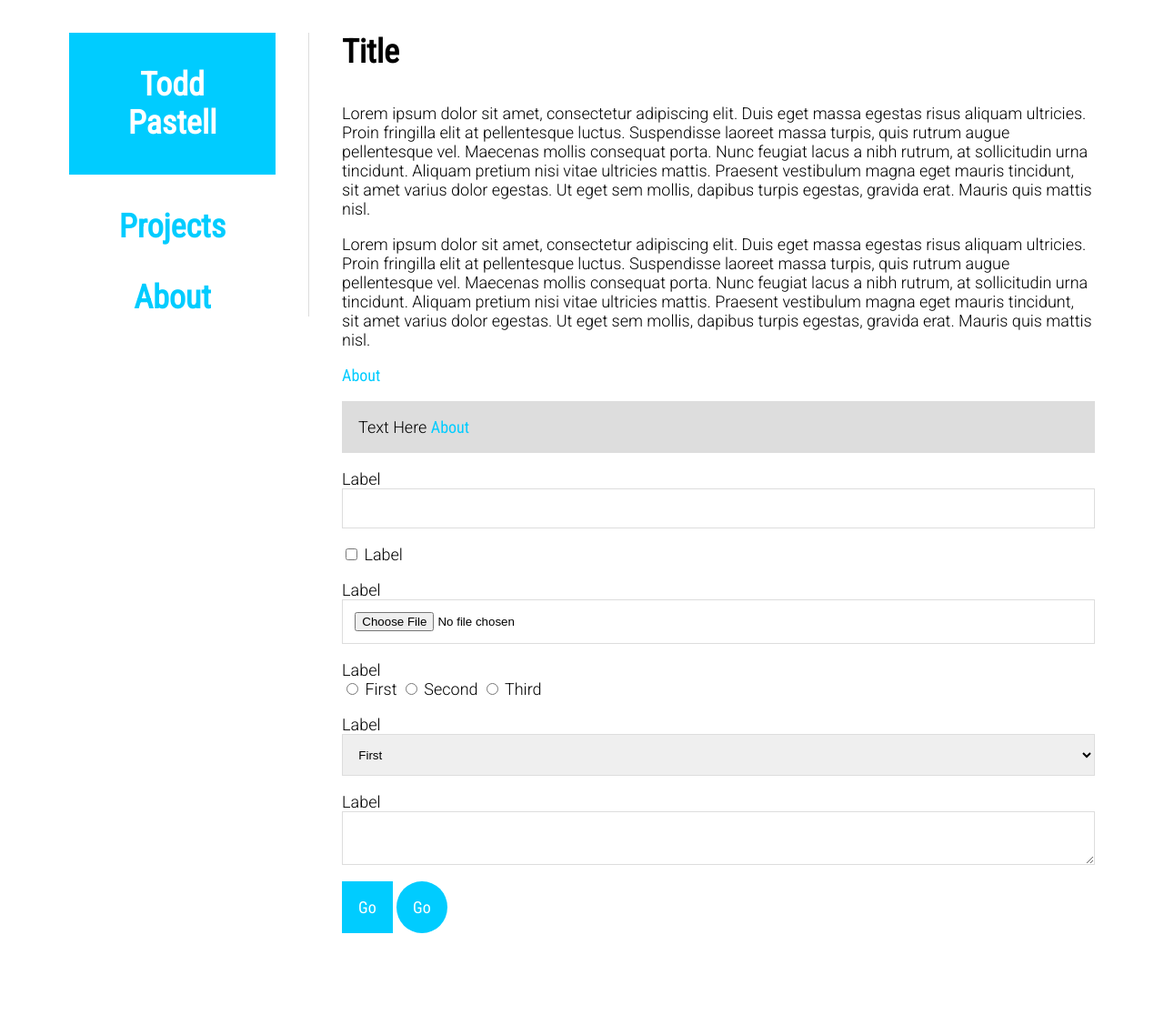
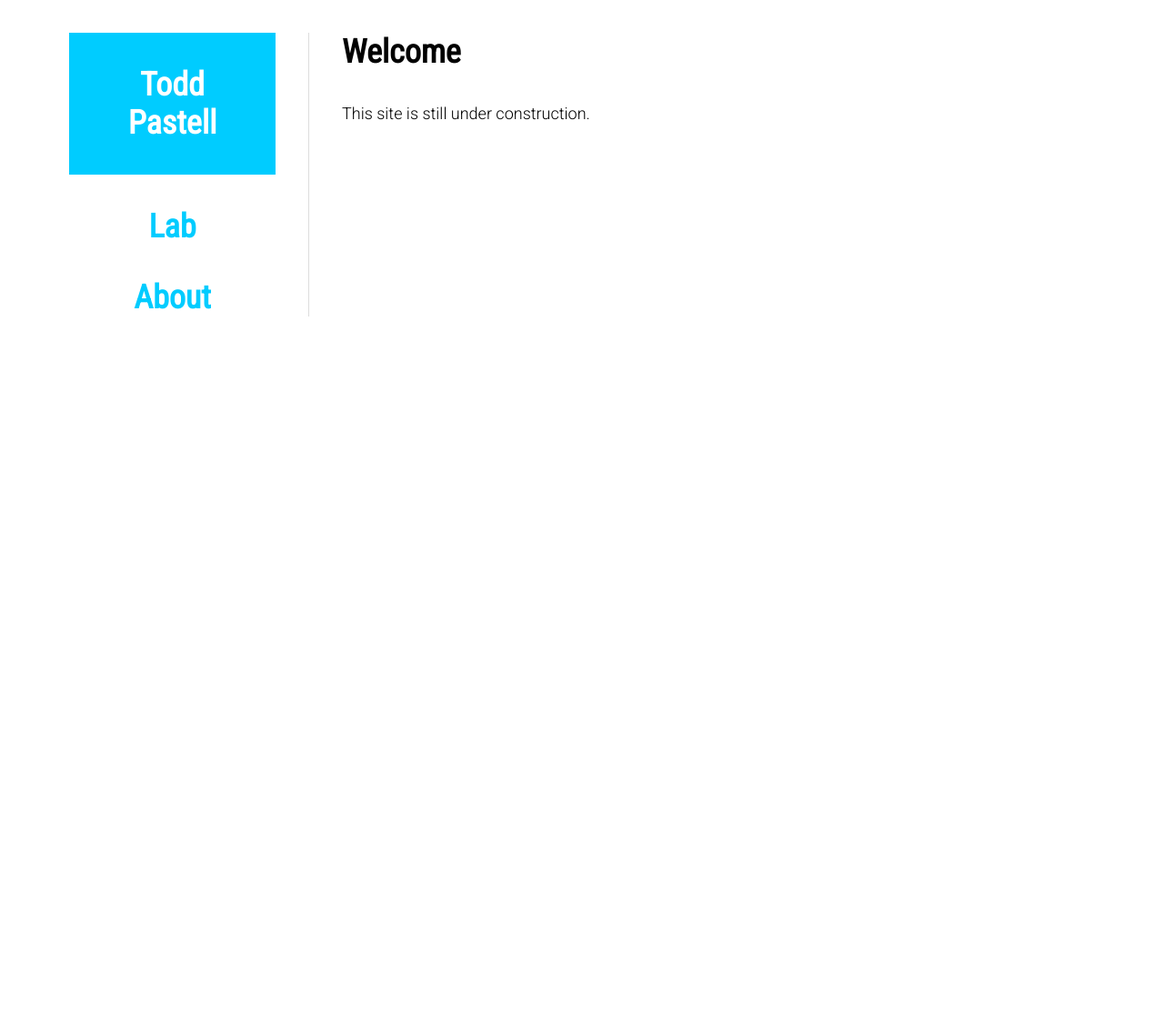
Before and after one commit to toddpastell/toddpastell.github.io, a Jekyll site: the page built from index.html, in a window 1280 px wide. Shown: the whole page at 91% size. Built offline with Jekyll 4.4.1, drawn with Linux system fonts in a browser that asks for light colours; after the commit the page ends 900 px from its top, so only the background shows below that.

Commit message:
renaming some things

```diff
--- a/_layouts/main.html
+++ b/_layouts/main.html
@@ -17,7 +25,7 @@
 				<div class="col span1-4">
 					<div class="nav pad">
 						<h1><a class="btn" href="/">Todd<br>Pastell</a></h1>
-						<h2><a href="/projects">Projects</a></h2>
+						<h2><a href="/lab">Lab</a></h2>
 						<h2><a href="#">About</a></h2>
 						<div class="hrz-rule"></div>
 					</div>
--- a/index.html
+++ b/index.html
@@ -1,55 +1,5 @@
 ---
 layout: main
 ---
-<h2>Title</h2>
-<p>Lorem ipsum dolor sit amet, consectetur adipiscing elit. Duis eget massa egestas risus aliquam ultricies. Proin fringilla elit at pellentesque luctus. Suspendisse laoreet massa turpis, quis rutrum augue pellentesque vel. Maecenas mollis consequat porta. Nunc feugiat lacus a nibh rutrum, at sollicitudin urna tincidunt. Aliquam pretium nisi vitae ultricies mattis. Praesent vestibulum magna eget mauris tincidunt, sit amet varius dolor egestas. Ut eget sem mollis, dapibus turpis egestas, gravida erat. Mauris quis mattis nisl.</p>
-<p>Lorem ipsum dolor sit amet, consectetur adipiscing elit. Duis eget massa egestas risus aliquam ultricies. Proin fringilla elit at pellentesque luctus. Suspendisse laoreet massa turpis, quis rutrum augue pellentesque vel. Maecenas mollis consequat porta. Nunc feugiat lacus a nibh rutrum, at sollicitudin urna tincidunt. Aliquam pretium nisi vitae ultricies mattis. Praesent vestibulum magna eget mauris tincidunt, sit amet varius dolor egestas. Ut eget sem mollis, dapibus turpis egestas, gravida erat. Mauris quis mattis nisl.</p>
-<a href="#">About</a>
-<p class="well">
-	Text Here
-	<a href="#">About</a>
-</p>
-<p>
-	<label>
-		Label <input type="text">
-	</label>
-</p>
-<p>
-	<label>
-		<input type="checkbox">	Label
-	</label>
-</p>
-<p>
-	<label>
-		Label <input type="file">
-	</label>
-</p>
-<p>
-	<div>Label</div>
-	<label>
-		<input type="radio" name="test"> First
-	</label>
-	<label>
-		<input type="radio" name="test"> Second
-	</label>
-	<label>
-		<input type="radio" name="test"> Third
-	</label>
-</p>
-<p>
-	<label>Label</label>
-	<select>
-		<option>First</option>
-		<option>Second</option>
-		<option>Third</option>
-	</select>
-</p>
-<p>
-	<label>
-		Label <textarea></textarea>
-	</label>
-</p>
-<p>
-	<a class="btn" href="#">Go</a>
-	<a class="btn rnd" href="#">Go</a>
-</p>
+<h2>Welcome</h2>
+<p>This site is still under construction.</p>
--- a/projects/index.html
+++ b/lab/index.html
@@ -1,7 +1,7 @@
 ---
 layout: main
 ---
-<h2>Projects</h2>
+<h2>Lab</h2>
 <p>
 	<a href="/projects/ascii-img">ASCII Image Converter</a>
 </p>
--- a/projects/infinite-dreams/index.html
+++ b/lab/story/index.html
@@ -3,7 +3,7 @@
 styles: [story.css]
 scripts: [story.js, page.js, choice.js, typer.js]
 ---
-<h2>Infinite Dreams</h2>
+<h2>Choose Your Own Story</h2>
 <div id="narrative"></div>
 <div id="choices"></div>
 <script>
```
Also changed, not shown: other parts of _layouts/main.html (+8 -0 lines), styles.html (added, +55 -0 lines), lab/ascii-img/index.html (renamed from projects/ascii-img/index.html), lab/score/index.html (renamed from projects/score/index.html), lab/story/choice.js (renamed from projects/infinite-dreams/choice.js), lab/story/page.js (renamed from projects/infinite-dreams/page.js), lab/story/story.css (renamed from projects/infinite-dreams/story.css), lab/story/story.js (renamed from projects/infinite-dreams/story.js), lab/story/typer.js (renamed from projects/infinite-dreams/typer.js).
